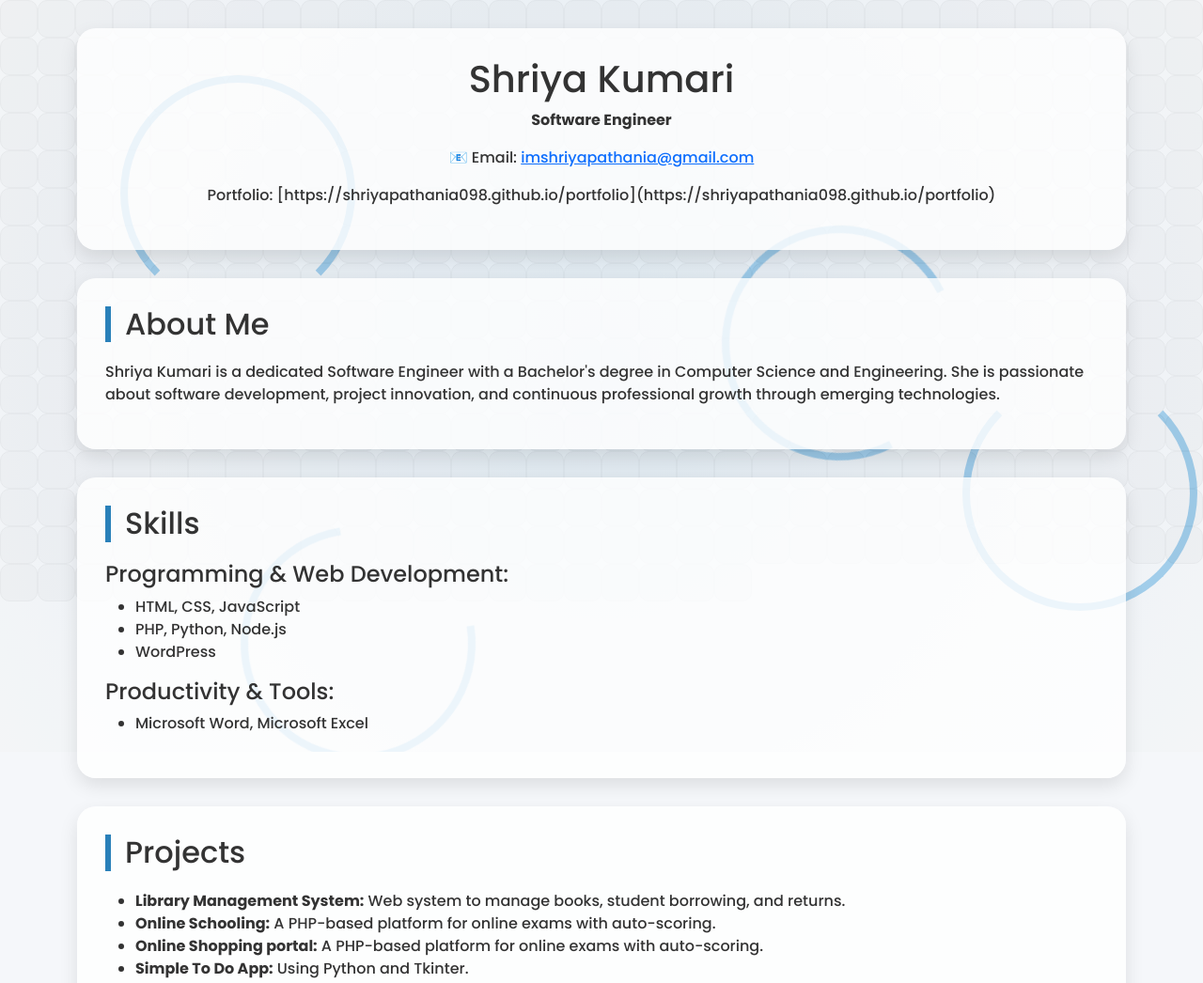
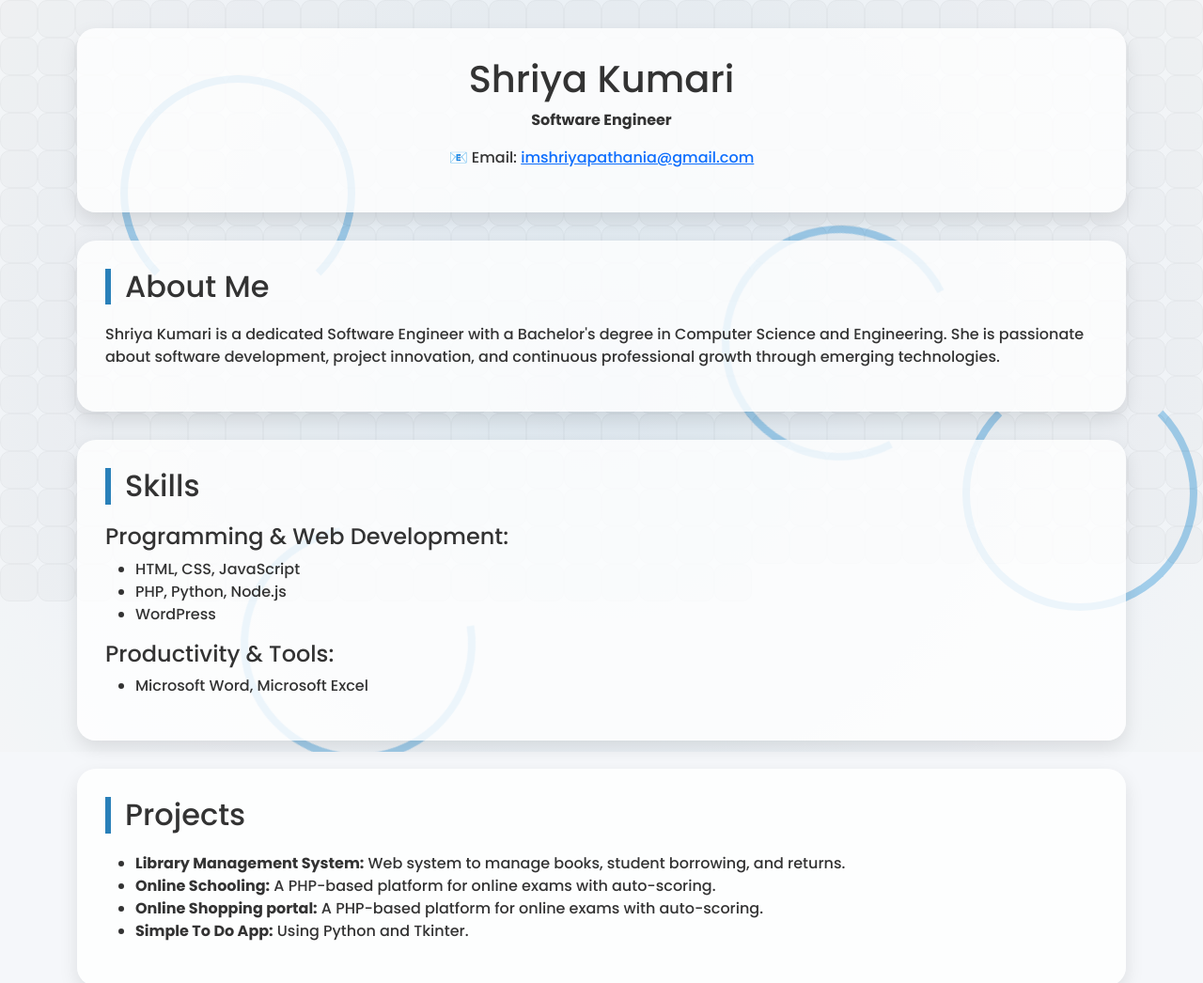
Before and after one commit to shriyapathania098/portfolio, a plain HTML site: page index.html in a window 1280 px wide. Shown: the top 1046 px of the page at 94% size. Drawn offline with nearby package versions, Linux system fonts and the light colour scheme.

Commit message:
Update index.html

```diff
--- a/index.html
+++ b/index.html
@@ -139,7 +139,7 @@
       <h1>Shriya Kumari</h1>
       <p><strong>Software Engineer</strong></p>
       <p class="contact">📧 Email: <a href="mailto:imshriyapathania@gmail.com">imshriyapathania@gmail.com</a></p>
-     <p class="contact">  Portfolio: [https://shriyapathania098.github.io/portfolio](https://shriyapathania098.github.io/portfolio)</p>
+
     </header>
 
     <section>
```
